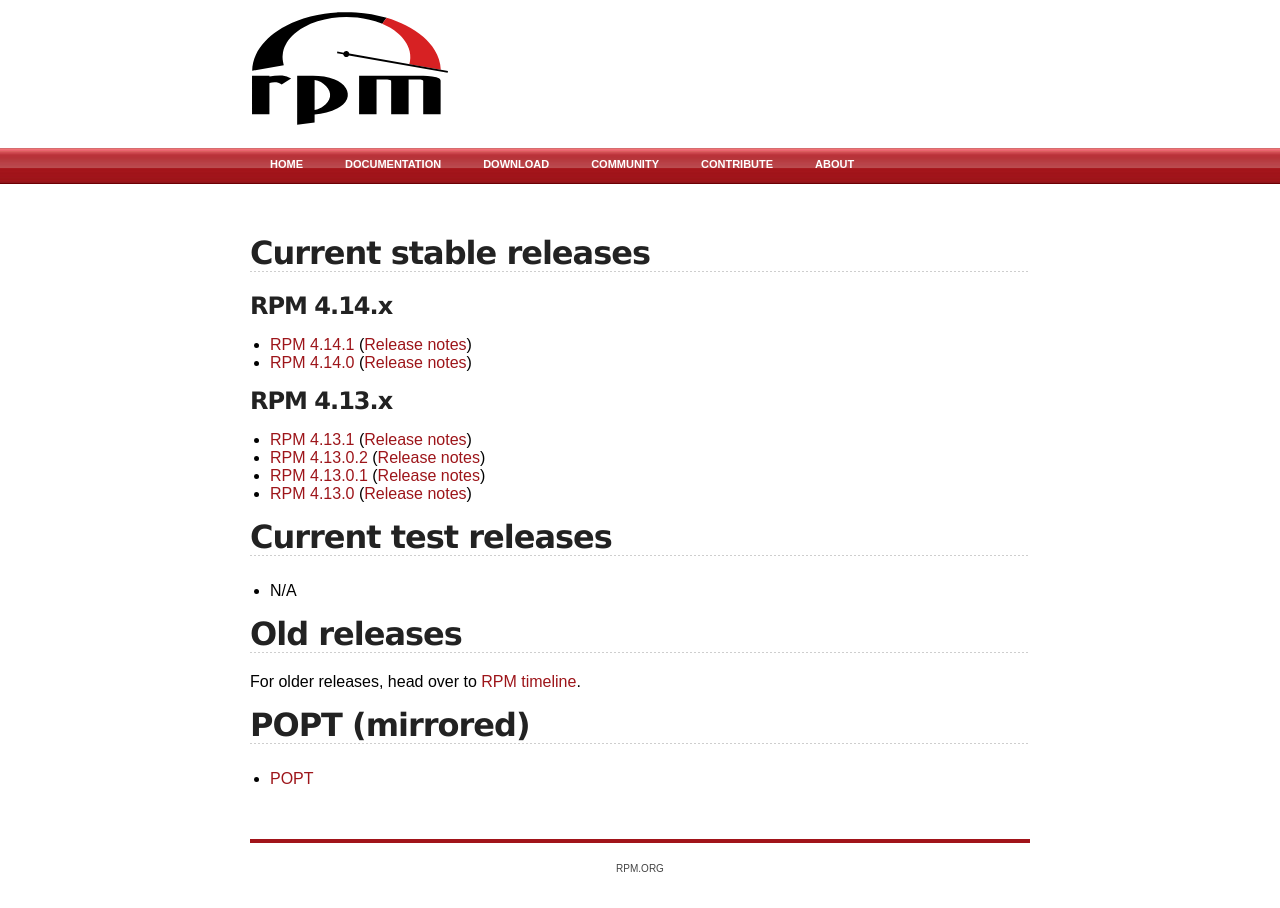
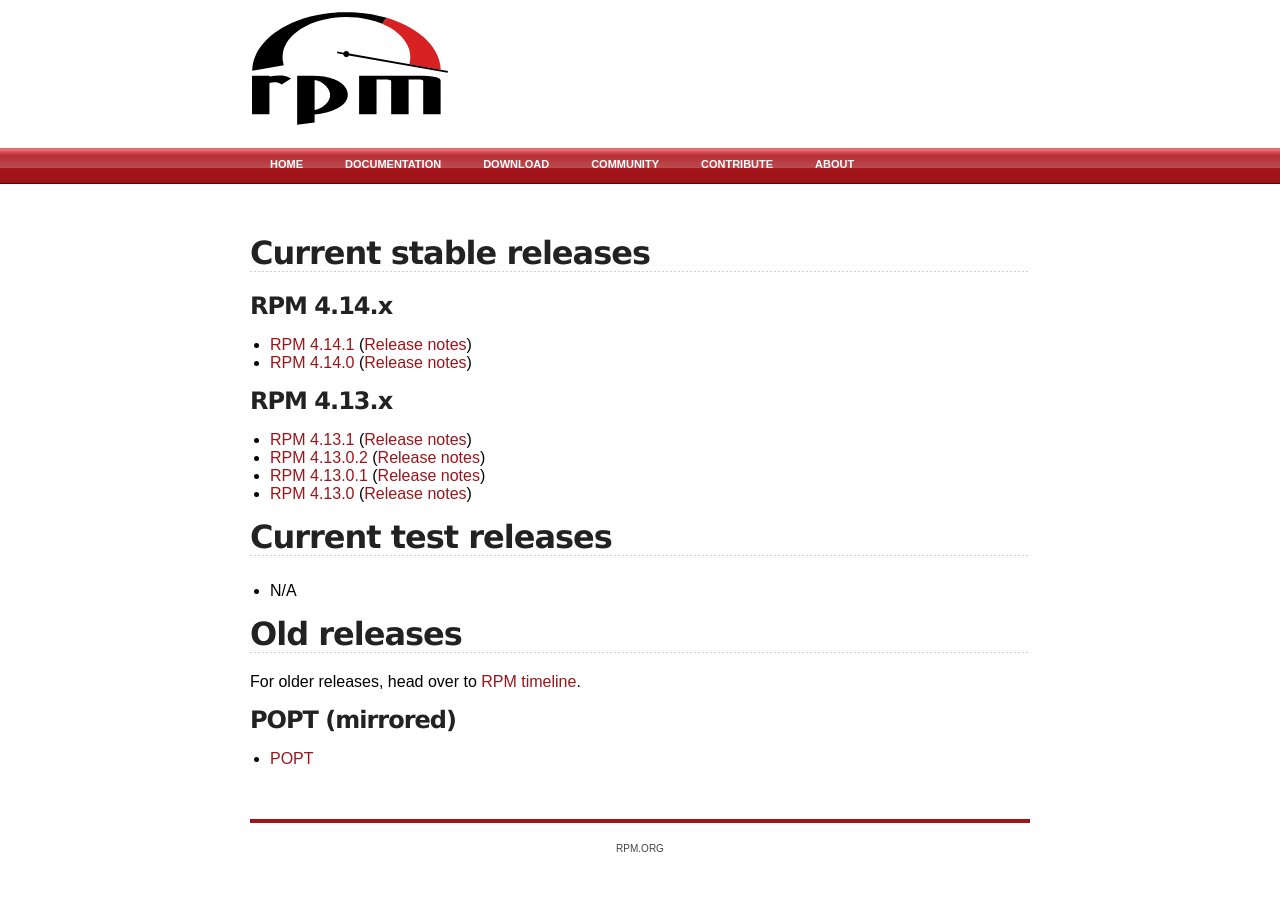
Before and after one commit to rpm-software-management/rpm-web, a Jekyll site: the page built from download.md, in a window 1280 px wide. Built offline with Jekyll 4.4.1, drawn with Linux system fonts in a browser that asks for light colours.

```diff
--- a/download.md
+++ b/download.md
@@ -25,6 +25,6 @@ title: rpm.org - Download
 
 For older releases, head over to [RPM timeline](timeline.html).
 
-## POPT (mirrored)
+### POPT (mirrored)
 
 * [POPT](http://ftp.rpm.org/mirror/popt/)
```
